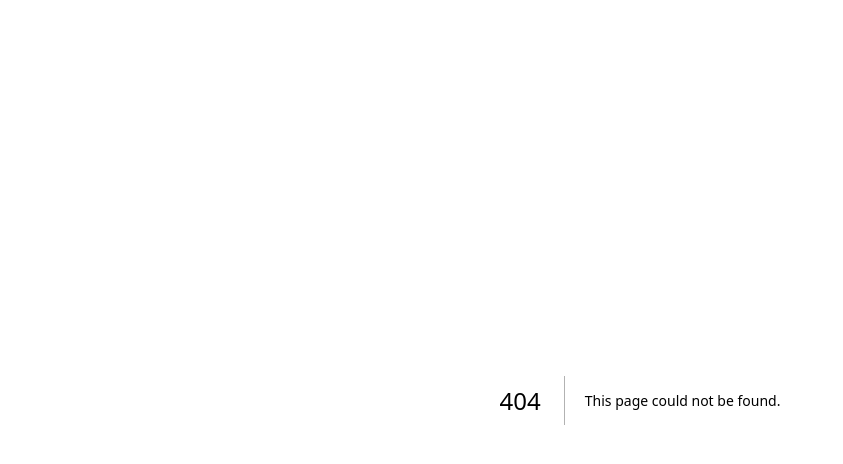
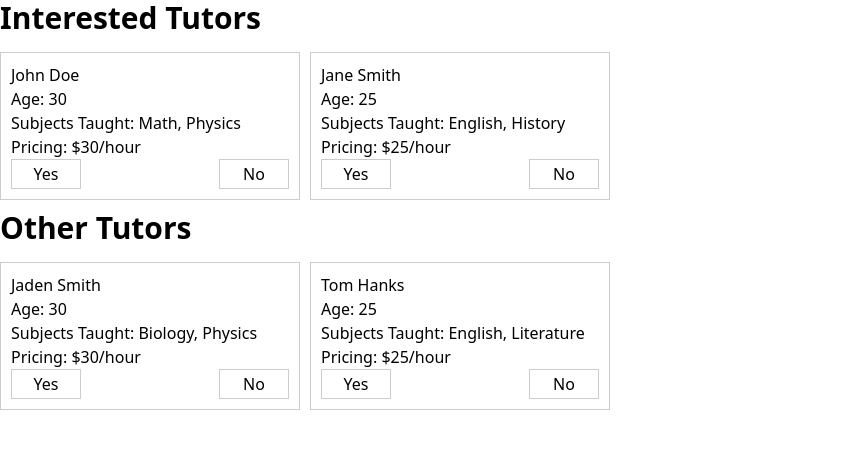
Before and after one commit to Kennethsim2000/BeepAssignment, a Next.js app: page /displayTutors in a window 1280 px wide. Before the commit this address had no page. Shown: the top 464 px of the page, without its empty margins (0-843 px from the left). Built offline with nearby package versions, Linux system fonts and the light colour scheme.

Commit message:
Create DisplayTutorsPage

```diff
--- /dev/null
+++ b/src/components/DisplayTutorSection.tsx
@@ -0,0 +1,30 @@
+import React from 'react';
+import TutorCard from '../components/TutorCard';
+import styles from '../styles/TutorCard.module.css';
+import {Tutor} from '../components/TutorCard';
+import TutorMatchCard from '../components/TutorMatchCard';
+
+
+
+interface SectionProps {
+  header: String;
+  tutors: Tutor[];
+  isMatchCard: boolean;
+}
+
+const DisplayTutorSection: React.FC<SectionProps> = ({header, tutors, isMatchCard}) => {
+  return (
+    <div>
+      <h2 className="text-3xl font-bold mb-4">{header}</h2>
+      <div className={styles['card-container']}>
+        {tutors.map((tutor, index) => (
+          isMatchCard ?
+          <TutorMatchCard key={index} tutor={tutor} /> :
+          <TutorCard key={index} tutor={tutor}/>
+        ))}
+      </div>
+    </div>
+  );
+};
+
+export default DisplayTutorSection;
--- /dev/null
+++ b/src/components/TutorCard.tsx
@@ -0,0 +1,40 @@
+import React from 'react';
+import styles from '../styles/TutorCard.module.css';
+
+export interface Tutor {
+  name: string;
+  age: number;
+  subjectsTaught: string[];
+  pricing: string;
+}
+
+interface TutorCardProps {
+  tutor: Tutor;
+}
+
+const TutorCard: React.FC<TutorCardProps> = ({ tutor }) => {
+  const handleAccept = () => {
+    // Logic for accepting tutor
+    console.log('Tutor accepted');
+  };
+
+  const handleReject = () => {
+    // Logic for rejecting tutor
+    console.log('Tutor rejected');
+  };
+
+  return (
+    <div className={styles['tutor-card']}>
+      <h2>{tutor.name}</h2>
+      <p>Age: {tutor.age}</p>
+      <p>Subjects Taught: {tutor.subjectsTaught.join(', ')}</p>
+      <p>Pricing: {tutor.pricing}</p>
+      <div className={styles['button-container']}>
+        <button onClick={handleAccept}>Yes</button>
+        <button onClick={handleReject}>No</button>
+      </div>
+    </div>
+  );
+};
+
+export default TutorCard;
--- /dev/null
+++ b/src/components/TutorMatchCard.tsx
@@ -0,0 +1,32 @@
+import React from 'react';
+import styles from '../styles/TutorCard.module.css';
+import { Tutor } from '../components/TutorCard';
+
+interface TutorMatchCardProps {
+  tutor: Tutor;
+}
+
+const TutorMatchCard: React.FC<TutorMatchCardProps> = ({ tutor }) => {
+  const handleChat = () => {
+    console.log('Chat with Tutor');
+  };
+
+  const handleUnmatch = () => {
+    console.log('Unmatch with Tutor');
+  };
+
+  return (
+    <div className={styles['tutor-card']}>
+      <h2>{tutor.name}</h2>
+      <p>Age: {tutor.age}</p>
+      <p>Subjects Taught: {tutor.subjectsTaught.join(', ')}</p>
+      <p>Pricing: {tutor.pricing}</p>
+      <div className={styles['button-container']}>
+        <button onClick={handleChat}>Chat</button>
+        <button onClick={handleUnmatch}>Unmatch</button>
+      </div>
+    </div>
+  );
+};
+
+export default TutorMatchCard;
--- /dev/null
+++ b/src/pages/displayMatchedTutors.tsx
@@ -0,0 +1,27 @@
+import React from 'react';
+import DisplayTutorSection from '~/components/DisplayTutorSection';
+
+const matchedTutors = [
+  {
+    name: 'Jacky Chan',
+    age: 30,
+    subjectsTaught: ['Math', 'Physics'],
+    pricing: '$30/hour',
+  },
+  {
+    name: 'Johnny English',
+    age: 25,
+    subjectsTaught: ['English', 'History'],
+    pricing: '$25/hour',
+  },
+];
+
+const DisplayTutor: React.FC = () => {
+  return (
+    <div>
+      <DisplayTutorSection header="Matched Tutors" tutors={matchedTutors} isMatchCard={true}/>
+    </div>
+  );
+};
+
+export default DisplayTutor;
--- /dev/null
+++ b/src/pages/displayTutors.tsx
@@ -0,0 +1,43 @@
+import React from 'react';
+import DisplayTutorSection from '~/components/DisplayTutorSection';
+
+const otherTutors = [
+  {
+    name: 'Jaden Smith',
+    age: 30,
+    subjectsTaught: ['Biology', 'Physics'],
+    pricing: '$30/hour',
+  },
+  {
+    name: 'Tom Hanks',
+    age: 25,
+    subjectsTaught: ['English', 'Literature'],
+    pricing: '$25/hour',
+  },
+];
+
+const interestedTutors = [
+  {
+    name: 'John Doe',
+    age: 30,
+    subjectsTaught: ['Math', 'Physics'],
+    pricing: '$30/hour',
+  },
+  {
+    name: 'Jane Smith',
+    age: 25,
+    subjectsTaught: ['English', 'History'],
+    pricing: '$25/hour',
+  },
+];
+
+const DisplayTutor: React.FC = () => {
+  return (
+    <div>
+      <DisplayTutorSection header="Interested Tutors" tutors={interestedTutors} isMatchCard={false} />
+      <DisplayTutorSection header="Other Tutors" tutors={otherTutors} isMatchCard={false}/>
+    </div>
+  );
+};
+
+export default DisplayTutor;
--- /dev/null
+++ b/src/styles/TutorCard.module.css
@@ -0,0 +1,35 @@
+.tutor-card {
+  /* CSS styles for the tutor card container */
+  /* Example styles: */
+  border: 1px solid #ccc;
+  padding: 10px;
+  margin-bottom: 10px;
+  width: 300px; /* Adjust the width as per your requirement */
+}
+
+.button-container {
+  /* CSS styles for the button container */
+  /* Example styles: */
+  display: flex;
+  justify-content: space-between;
+}
+
+.button-container button {
+  /* CSS styles for the buttons */
+  /* Example styles: */
+  border: 1px solid #ccc;
+  padding: 5px 10px;
+  display: flex;
+  align-items: center;
+  justify-content: center;
+  width: 70px;
+  height: 30px;
+}
+
+.card-container {
+  /* CSS styles for the container that holds multiple cards */
+  /* Example styles: */
+  display: flex;
+  flex-wrap: wrap;
+  gap: 10px;
+}
```
